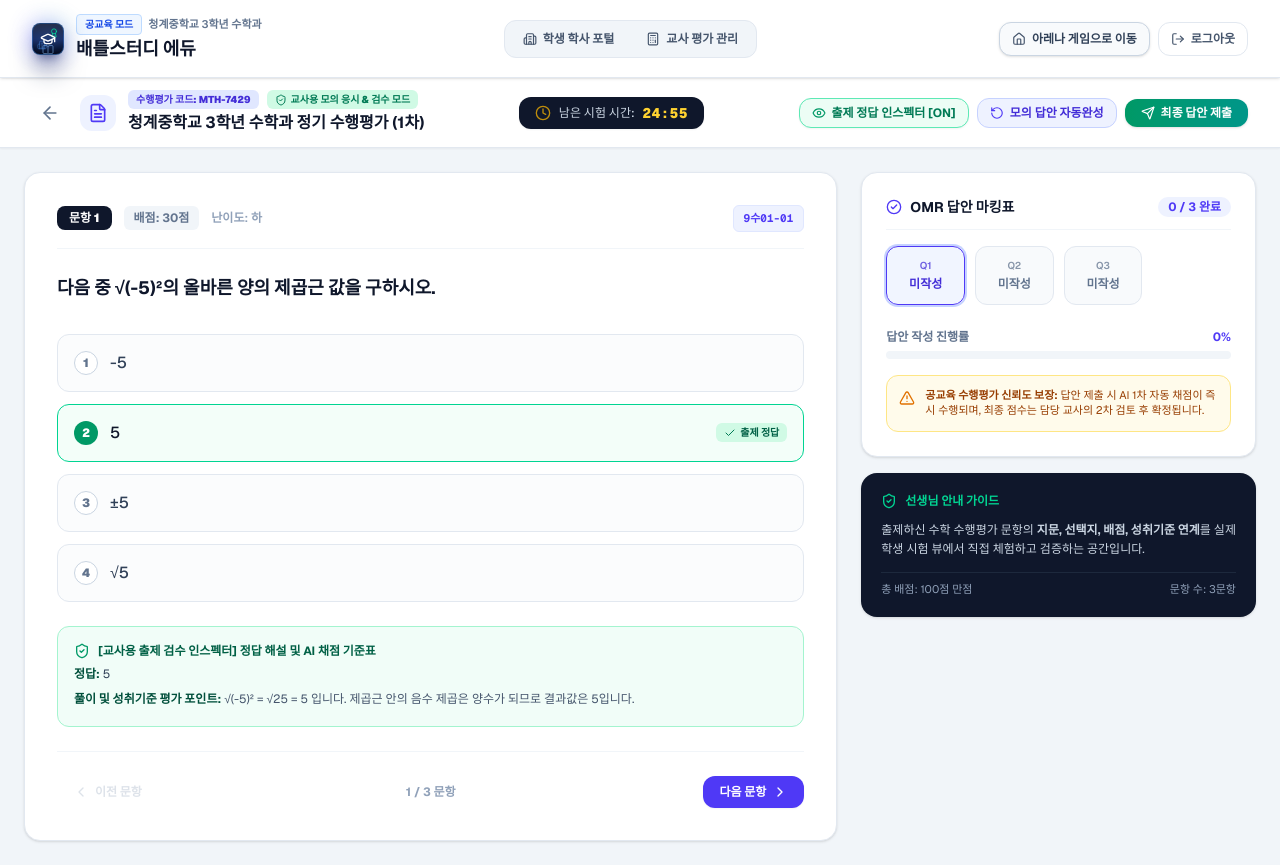
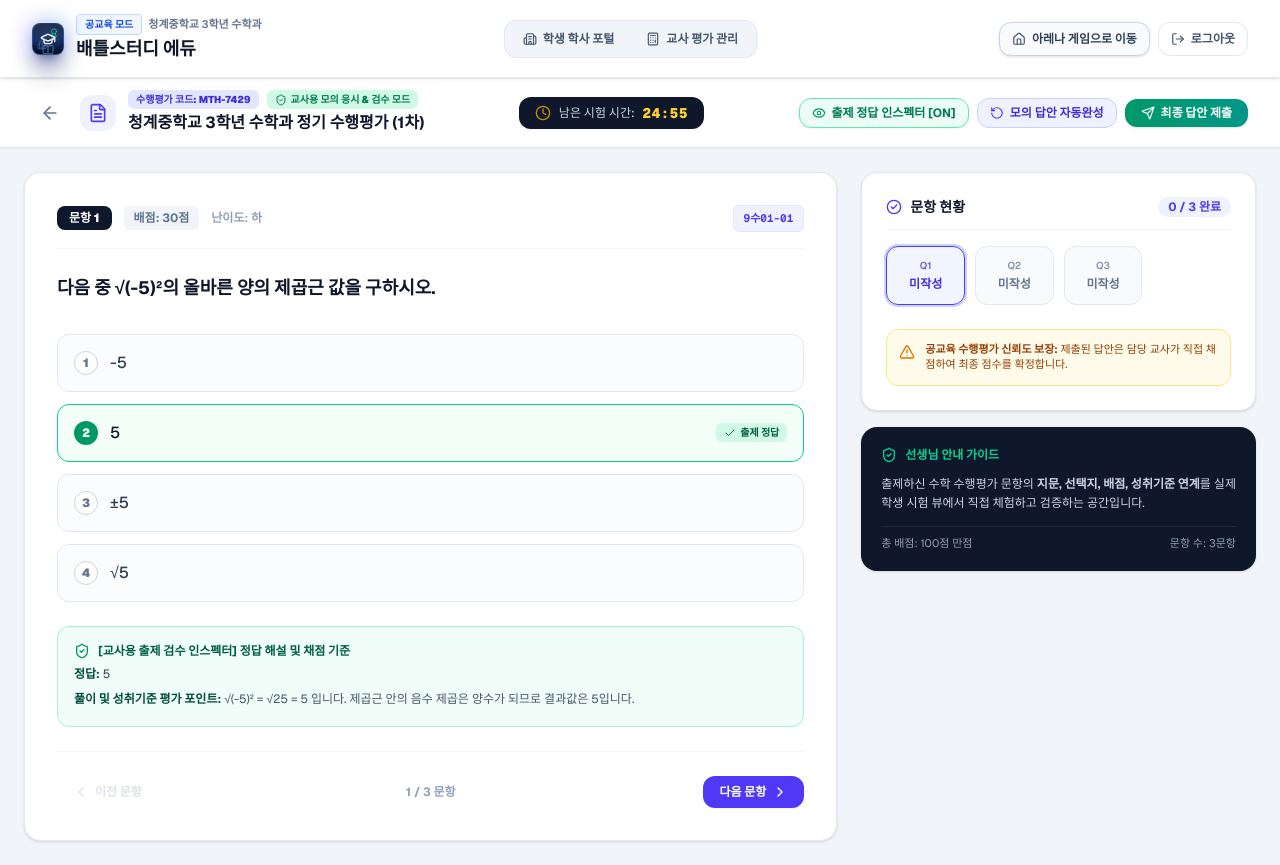
Before and after one commit to yunha2604-hub/battle-study, a Next.js app: page /assessment-test in a window 1280 px wide. Built offline with nearby package versions, Linux system fonts and the light colour scheme.

Commit message:
refactor: 수행평가 시험 화면 문구 정리 (OMR 명칭 변경, AI 채점 문구 제거, 중복 진행률 삭제)

```diff
--- a/src/components/AssessmentExamView.tsx
+++ b/src/components/AssessmentExamView.tsx
@@ -524,7 +524,7 @@ export default function AssessmentExamView({
               >
                 <div className="flex items-center gap-2 font-bold text-emerald-800">
                   <ShieldCheck className="w-4 h-4 text-emerald-600" />
-                  <span>[교사용 출제 검수 인스펙터] 정답 해설 및 AI 채점 기준표</span>
+                  <span>[교사용 출제 검수 인스펙터] 정답 해설 및 채점 기준</span>
                 </div>
                 <p className="text-slate-700 leading-relaxed font-normal">
                   <strong className="text-emerald-900">정답:</strong> {currentQ.correctAnswer}
@@ -586,7 +586,7 @@ export default function AssessmentExamView({
             <div className="flex items-center justify-between pb-3 border-b border-slate-100 mb-4">
               <h3 className="font-bold text-slate-900 text-sm flex items-center gap-2">
                 <CheckCircle2 className="w-4 h-4 text-indigo-600" />
-                OMR 답안 마킹표
+                문항 현황
               </h3>
               <span className="text-xs font-bold text-indigo-600 bg-indigo-50 px-2.5 py-0.5 rounded-full">
                 {answeredCount} / {examQuestions.length} 완료
@@ -621,27 +621,11 @@ export default function AssessmentExamView({
               })}
             </div>
 
-            {/* Answered Progress Bar */}
-            <div className="space-y-1.5 mb-4">
-              <div className="flex justify-between text-xs font-bold text-slate-500">
-                <span>답안 작성 진행률</span>
-                <span className="text-indigo-600">
-                  {Math.round((answeredCount / examQuestions.length) * 100)}%
-                </span>
-              </div>
-              <div className="h-2 w-full bg-slate-100 rounded-full overflow-hidden">
-                <div
-                  className="h-full bg-indigo-600 rounded-full transition-all duration-300"
-                  style={{ width: `${(answeredCount / examQuestions.length) * 100}%` }}
-                />
-              </div>
-            </div>
-
             {/* Integrity Warning */}
             <div className="p-3 bg-amber-50 border border-amber-200 rounded-xl flex items-start gap-2.5 text-[11px] text-amber-800">
               <AlertTriangle className="w-4 h-4 text-amber-600 shrink-0 mt-0.5" />
               <p className="leading-snug">
-                <strong>공교육 수행평가 신뢰도 보장:</strong> 답안 제출 시 AI 1차 자동 채점이 즉시 수행되며, 최종 점수는 담당 교사의 2차 검토 후 확정됩니다.
+                <strong>공교육 수행평가 신뢰도 보장:</strong> 제출된 답안은 담당 교사가 직접 채점하여 최종 점수를 확정합니다.
               </p>
             </div>
           </div>
@@ -657,7 +641,7 @@ export default function AssessmentExamView({
                 출제하신 수학 수행평가 문항의 <strong>지문, 선택지, 배점, 성취기준 연계</strong>를 실제 학생 시험 뷰에서 직접 체험하고 검증하는 공간입니다.
               </p>
               <div className="pt-2 border-t border-slate-800 flex items-center justify-between text-[11px] text-slate-400">
-                <span>총 배점: 100점 만점</span>
+                <span>총 배점: {examQuestions.reduce((sum, q) => sum + q.points, 0)}점 만점</span>
                 <span>문항 수: {examQuestions.length}문항</span>
               </div>
             </div>
```
